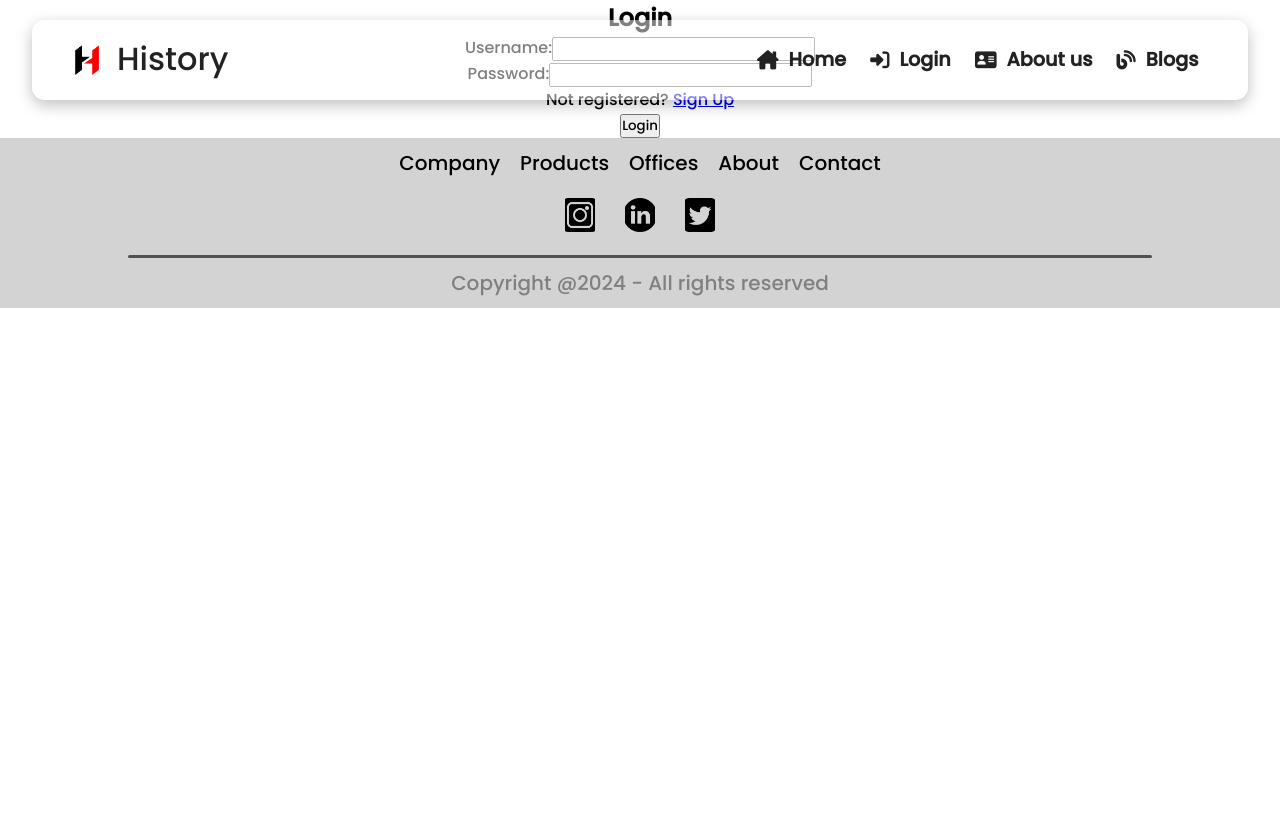
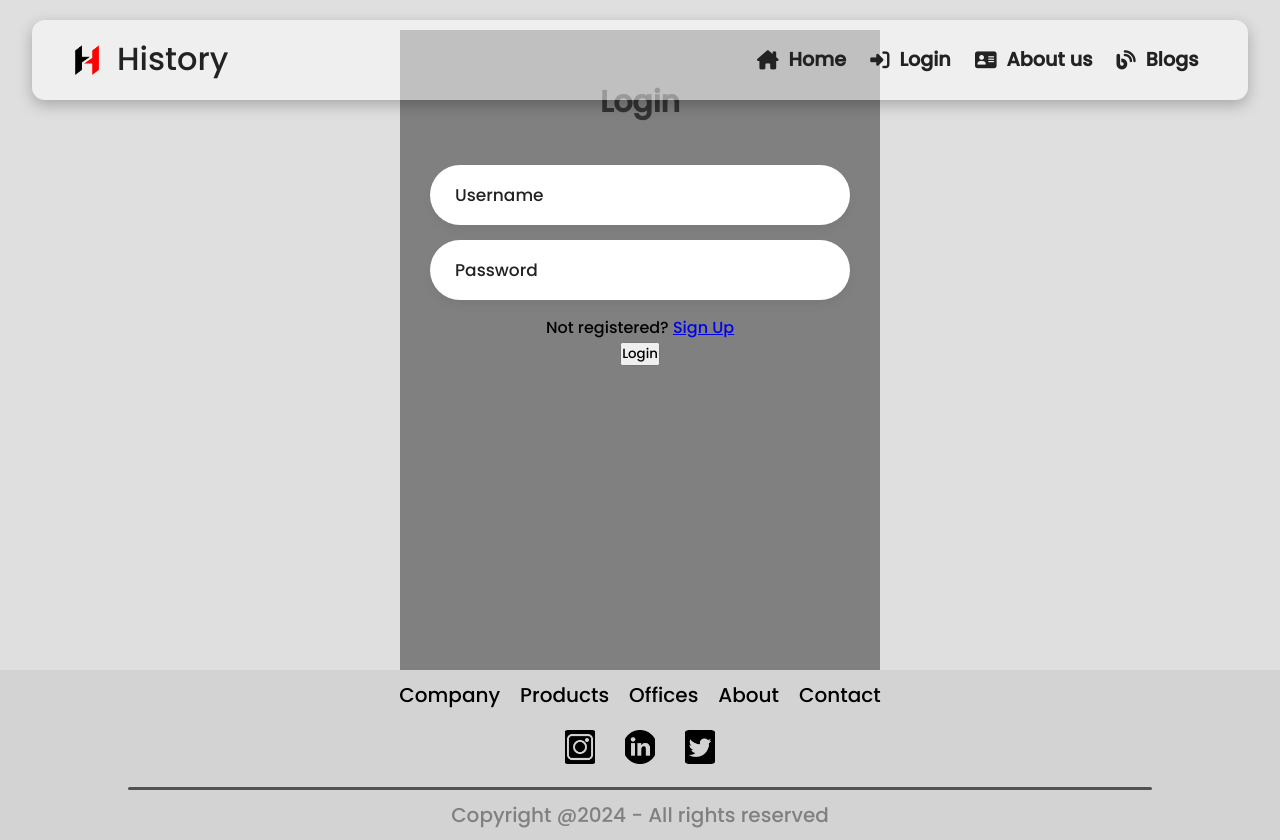
Before and after one commit to farhathullaM/Monumental, a React (Create React App) app: page /login in a window 1280 px wide. Before the commit the page ends 800 px from the top, so only its background shows below. Built offline with nearby package versions, Linux system fonts and the light colour scheme.

Commit message:
Login page

```diff
--- a/src/Components/LoginSignup/Login.css
+++ b/src/Components/LoginSignup/Login.css
@@ -0,0 +1,50 @@
+*{
+    margin: 0;
+    padding: 0;
+    box-sizing: border-box;
+    font-family: 'Poppins', sans-serif;
+}
+.container{
+    display: flex;
+    justify-content: center;
+    align-items: center;
+    height: 100%;
+    width: 100%;
+    background: #dfdfdf;
+
+}
+.subcontainer{
+    margin-top: 30px;
+    justify-content: center;
+    flex-direction: column;
+    width: 480px;
+    height: 80vh;
+    padding: 30px;
+    background: gray;
+}
+.subcontainer h2{
+    text-align: center;
+    margin: 20px 0 40px 0;
+    font-size: 30px;
+    color: #333;
+    font-weight: 600;
+}
+.input-field input{
+    width: 100%;
+    height: 60px;
+    font-size: 17px;
+    padding: 0 25px;
+    margin-bottom: 15px;
+    border-radius: 30px;
+    border: none;
+    box-shadow: 0px 5px 10px rgba(0,0,0,0.05);
+    outline: none;
+    transition: .3s;
+}
+::placeholder{
+    font-weight: 500;
+    color: #222;
+}
+.input-field:focus{
+    width: 105%;
+}
--- a/src/Components/LoginSignup/Login.jsx
+++ b/src/Components/LoginSignup/Login.jsx
@@ -1,6 +1,7 @@
 // LoginForm.jsx
 import React, { useState } from 'react';
 import { Link } from 'react-router-dom';
+import './Login.css'
 
 const Login = () => {
   const initialFormData = {
@@ -41,40 +42,43 @@ const Login = () => {
   };
 
   return (
-    <div>
+    <div className='container'>
+      <div className="subcontainer">
       <h2>Login</h2>
       <form onSubmit={handleSubmit}>
-        <div>
-          <label htmlFor="username">Username:</label>
+
+      <div className='input-field'>
         <input
           type="text"
           id="username"
           name="username"
+          placeholder='Username'
           value={formData.username}
-            onChange={handleInputChange}
-          />
+          onChange={handleInputChange}/>
         <span className="error">{formErrors.username}</span>
       </div>
-        <div>
-          <label htmlFor="password">Password:</label>
+
+      <div className='input-field'>
         <input
           type="password"
           id="password"
           name="password"
+          placeholder='Password'
           value={formData.password}
-            onChange={handleInputChange}
-          />
+          onChange={handleInputChange}/>
         <span className="error">{formErrors.password}</span>
       </div>
+
       <div>
-        <p>
-          Not registered? <Link to="/signup">Sign Up</Link>
-        </p>
+        <p>Not registered? <Link to="/signup">Sign Up</Link></p>
       </div>
-        <div>
+
+      <div className='submit-btn'>
         <button type="submit">Login</button>
       </div>
+
       </form>
+      </div>
     </div>
   );
 };
```
Lines whose indentation alone changed are shown as unchanged.
